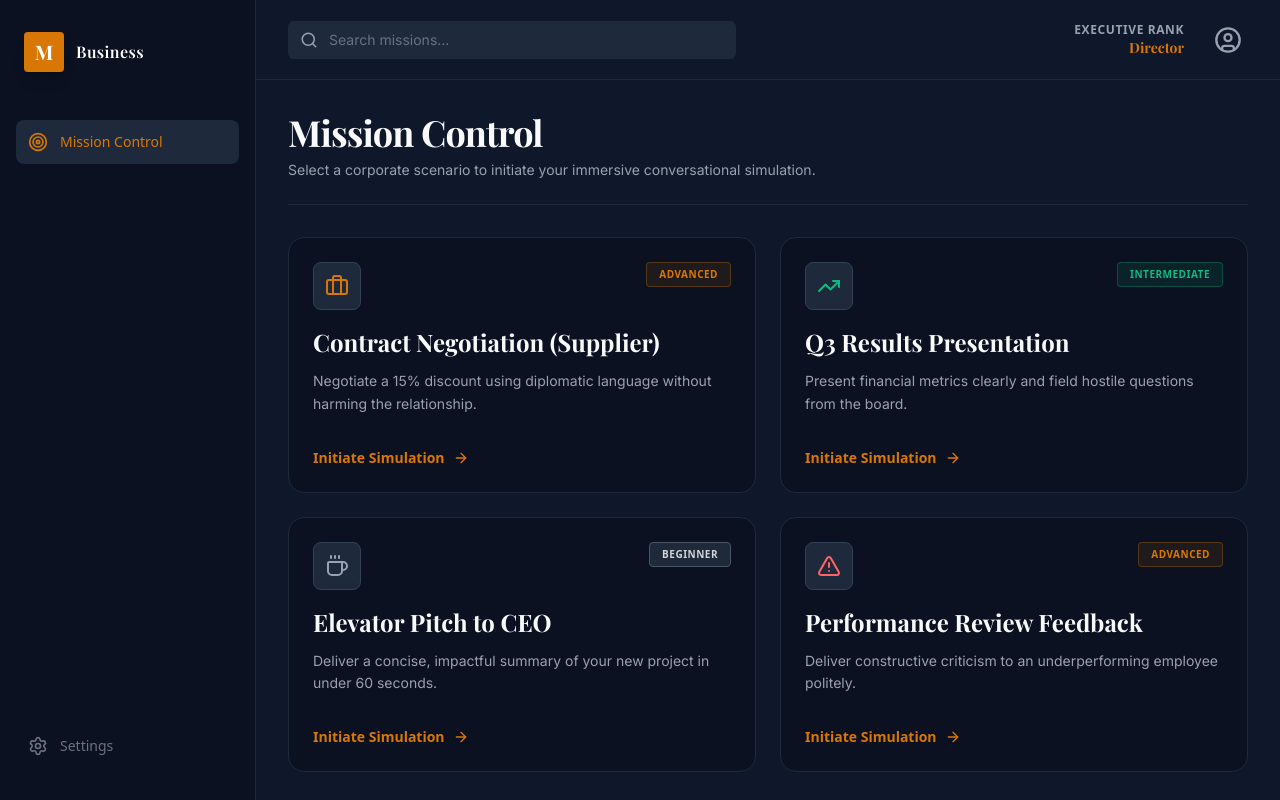
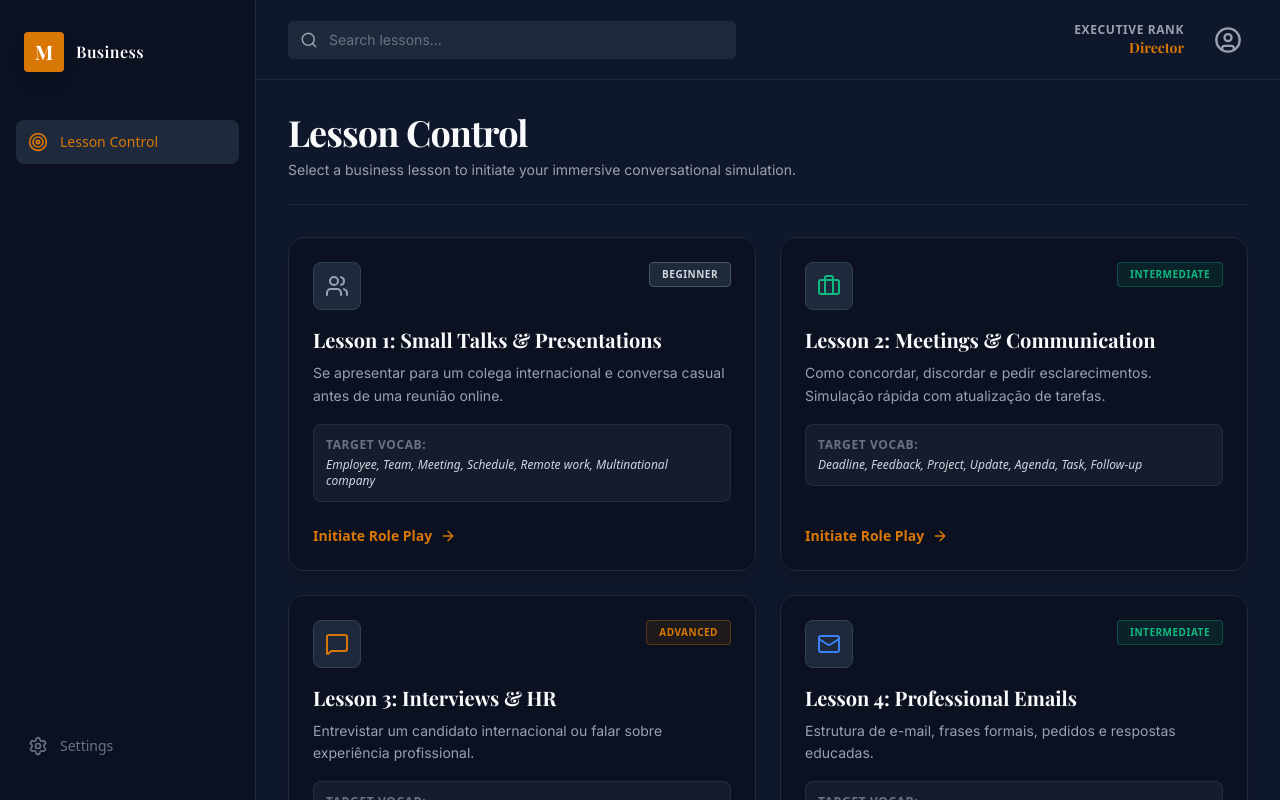
Before and after one commit to mantolatv-cmyk/missmonica-business, a Next.js app in the folder frontend/: page /dashboard in a window 1280 px wide. Built offline with nearby package versions, Linux system fonts and the light colour scheme; a web font is replaced by a local one.

Commit message:
feat: Replace missions with structured business english lessons

```diff
--- a/frontend/src/app/dashboard/layout.tsx
+++ b/frontend/src/app/dashboard/layout.tsx
@@ -28,7 +28,7 @@ export default function DashboardLayout({
         </div>
 
         <nav className="flex-1 w-full space-y-4">
-          <NavItem icon={<Target size={20} />} label="Mission Control" active />
+          <NavItem icon={<Target size={20} />} label="Lesson Control" active />
         </nav>
 
         <div className="w-full mt-auto">
@@ -44,7 +44,7 @@ export default function DashboardLayout({
             <Search className="absolute left-3 top-1/2 -translate-y-1/2 text-gray-400" size={18} />
             <input
               type="text"
-              placeholder="Search missions..."
+              placeholder="Search lessons..."
               className="w-full pl-10 pr-4 py-2 bg-[#1E293B] border border-transparent rounded-md focus:outline-none focus:ring-1 focus:ring-[#D97706] focus:border-transparent text-sm font-sans transition-all text-[#F8FAFC] placeholder-gray-500"
             />
           </div>
--- a/frontend/src/app/dashboard/page.tsx
+++ b/frontend/src/app/dashboard/page.tsx
@@ -2,69 +2,91 @@
 
 import React from 'react';
 import { motion } from 'framer-motion';
-import { ArrowRight, Briefcase, Coffee, TrendingUp, AlertTriangle } from 'lucide-react';
+import { ArrowRight, MessageSquare, Users, Briefcase, Mail, Radio, Video } from 'lucide-react';
 import Link from 'next/link';
 
-const missions = [
+const lessons = [
   {
     id: 1,
-    title: "Contract Negotiation (Supplier)",
-    difficulty: "Advanced",
-    objective: "Negotiate a 15% discount using diplomatic language without harming the relationship.",
-    icon: <Briefcase className="text-[#D97706]" size={24} />,
+    title: "Lesson 1: Small Talks & Presentations",
+    difficulty: "Beginner",
+    objective: "Se apresentar para um colega internacional e conversa casual antes de uma reunião online.",
+    vocab: "Employee, Team, Meeting, Schedule, Remote work, Multinational company",
+    icon: <Users className="text-[#94A3B8]" size={24} />,
     href: "/dashboard/simulations/1"
   },
   {
     id: 2,
-    title: "Q3 Results Presentation",
+    title: "Lesson 2: Meetings & Communication",
     difficulty: "Intermediate",
-    objective: "Present financial metrics clearly and field hostile questions from the board.",
-    icon: <TrendingUp className="text-[#10B981]" size={24} />,
+    objective: "Como concordar, discordar e pedir esclarecimentos. Simulação rápida com atualização de tarefas.",
+    vocab: "Deadline, Feedback, Project, Update, Agenda, Task, Follow-up",
+    icon: <Briefcase className="text-[#10B981]" size={24} />,
     href: "/dashboard/simulations/2"
   },
   {
     id: 3,
-    title: "Elevator Pitch to CEO",
-    difficulty: "Beginner",
-    objective: "Deliver a concise, impactful summary of your new project in under 60 seconds.",
-    icon: <Coffee className="text-[#94A3B8]" size={24} />,
+    title: "Lesson 3: Interviews & HR",
+    difficulty: "Advanced",
+    objective: "Entrevistar um candidato internacional ou falar sobre experiência profissional.",
+    vocab: "Resume / CV, Candidate, Interview, Skills, Experience, Strengths, Weaknesses",
+    icon: <MessageSquare className="text-[#D97706]" size={24} />,
     href: "/dashboard/simulations/3"
   },
   {
     id: 4,
-    title: "Performance Review Feedback",
+    title: "Lesson 4: Professional Emails",
+    difficulty: "Intermediate",
+    objective: "Estrutura de e-mail, frases formais, pedidos e respostas educadas.",
+    vocab: "Attached, Request, Information, Confirmation, Availability, Schedule",
+    icon: <Mail className="text-[#3B82F6]" size={24} />,
+    href: "/dashboard/simulations/4"
+  },
+  {
+    id: 5,
+    title: "Lesson 5: Networking & Events",
     difficulty: "Advanced",
-    objective: "Deliver constructive criticism to an underperforming employee politely.",
-    icon: <AlertTriangle className="text-red-400" size={24} />,
-    href: "/dashboard/simulations/4"
+    objective: "Manter conversa profissional em conferências internacionais e eventos.",
+    vocab: "Conference, Workshop, Networking, Business card, Industry, Career",
+    icon: <Radio className="text-[#8B5CF6]" size={24} />,
+    href: "/dashboard/simulations/5"
+  },
+  {
+    id: 6,
+    title: "Lesson 6: Teams & Online Calls",
+    difficulty: "Intermediate",
+    objective: "Simulação de reunião com problemas técnicos, confirmar informações e pedir repetição.",
+    vocab: "Microphone, Camera, Connection, Screen sharing, Mute, Internet issue",
+    icon: <Video className="text-[#EC4899]" size={24} />,
+    href: "/dashboard/simulations/6"
   }
 ];
 
-export default function MissionControl() {
+export default function LessonControl() {
   return (
     <div className="flex flex-col gap-8 pb-12">
       {/* Header Section */}
       <div className="flex justify-between items-end border-b border-[#1E293B] pb-6">
         <div>
           <h1 className="font-serif text-4xl font-bold text-[#F8FAFC] tracking-tight">
-            Mission Control
+            Lesson Control
           </h1>
           <p className="font-sans text-gray-400 mt-2 text-sm">
-            Select a corporate scenario to initiate your immersive conversational simulation.
+            Select a business lesson to initiate your immersive conversational simulation.
           </p>
         </div>
       </div>
 
-      {/* Grid of Missions */}
+      {/* Grid of Lessons */}
       <div className="grid grid-cols-1 md:grid-cols-2 gap-6">
-        {missions.map((mission, index) => (
-          <Link href={mission.href} key={mission.id}>
+        {lessons.map((lesson, index) => (
+          <Link href={lesson.href} key={lesson.id}>
             <motion.div
               initial={{ opacity: 0, y: 20 }}
               animate={{ opacity: 1, y: 0 }}
               transition={{ delay: index * 0.1 }}
               whileHover={{ scale: 1.02, backgroundColor: '#1E293B' }}
-              className="bg-[#0B1120] border border-[#1E293B] rounded-2xl p-6 h-full flex flex-col justify-between group cursor-pointer relative overflow-hidden"
+              className="bg-[#0B1120] border border-[#1E293B] rounded-2xl p-6 h-full flex flex-col justify-between group cursor-pointer relative overflow-hidden shadow-lg"
             >
               {/* Subtle hover glow */}
               <div className="absolute -inset-1 bg-gradient-to-r from-[#D97706]/0 via-[#D97706]/10 to-[#D97706]/0 opacity-0 group-hover:opacity-100 transition duration-500 blur-lg pointer-events-none"></div>
@@ -72,27 +94,34 @@ export default function MissionControl() {
               <div>
                 <div className="flex justify-between items-start mb-4">
                   <div className="w-12 h-12 rounded-lg bg-[#1E293B] flex items-center justify-center border border-[#334155]">
-                    {mission.icon}
+                    {lesson.icon}
                   </div>
                   <span className={`px-3 py-1 rounded text-[10px] font-bold uppercase tracking-wider border
-                    ${mission.difficulty === 'Advanced' ? 'text-[#D97706] border-[#D97706]/30 bg-[#D97706]/10' :
-                      mission.difficulty === 'Intermediate' ? 'text-[#10B981] border-[#10B981]/30 bg-[#10B981]/10' :
+                    ${lesson.difficulty === 'Advanced' ? 'text-[#D97706] border-[#D97706]/30 bg-[#D97706]/10' :
+                      lesson.difficulty === 'Intermediate' ? 'text-[#10B981] border-[#10B981]/30 bg-[#10B981]/10' :
                       'text-gray-300 border-gray-600 bg-gray-800'}`}
                   >
-                    {mission.difficulty}
+                    {lesson.difficulty}
                   </span>
                 </div>
 
-                <h2 className="font-serif text-2xl font-bold text-[#F8FAFC] mb-3 group-hover:text-[#D97706] transition-colors">
-                  {mission.title}
+                <h2 className="font-serif text-xl font-bold text-[#F8FAFC] mb-2 group-hover:text-[#D97706] transition-colors">
+                  {lesson.title}
                 </h2>
-                <p className="font-sans text-sm text-gray-400 leading-relaxed">
-                  {mission.objective}
+                <p className="font-sans text-sm text-gray-400 leading-relaxed mb-4">
+                  {lesson.objective}
                 </p>
+
+                <div className="bg-[#1E293B]/50 p-3 rounded-lg border border-[#334155]/50">
+                  <span className="text-xs font-bold text-gray-500 uppercase tracking-wider block mb-1">Target Vocab:</span>
+                  <p className="text-xs text-gray-300 italic line-clamp-2">
+                    {lesson.vocab}
+                  </p>
+                </div>
               </div>
 
-              <div className="mt-8 flex items-center text-sm font-semibold text-[#D97706] group-hover:translate-x-2 transition-transform">
-                Initiate Simulation <ArrowRight size={16} className="ml-2" />
+              <div className="mt-6 flex items-center text-sm font-semibold text-[#D97706] group-hover:translate-x-2 transition-transform">
+                Initiate Role Play <ArrowRight size={16} className="ml-2" />
               </div>
             </motion.div>
           </Link>
```
